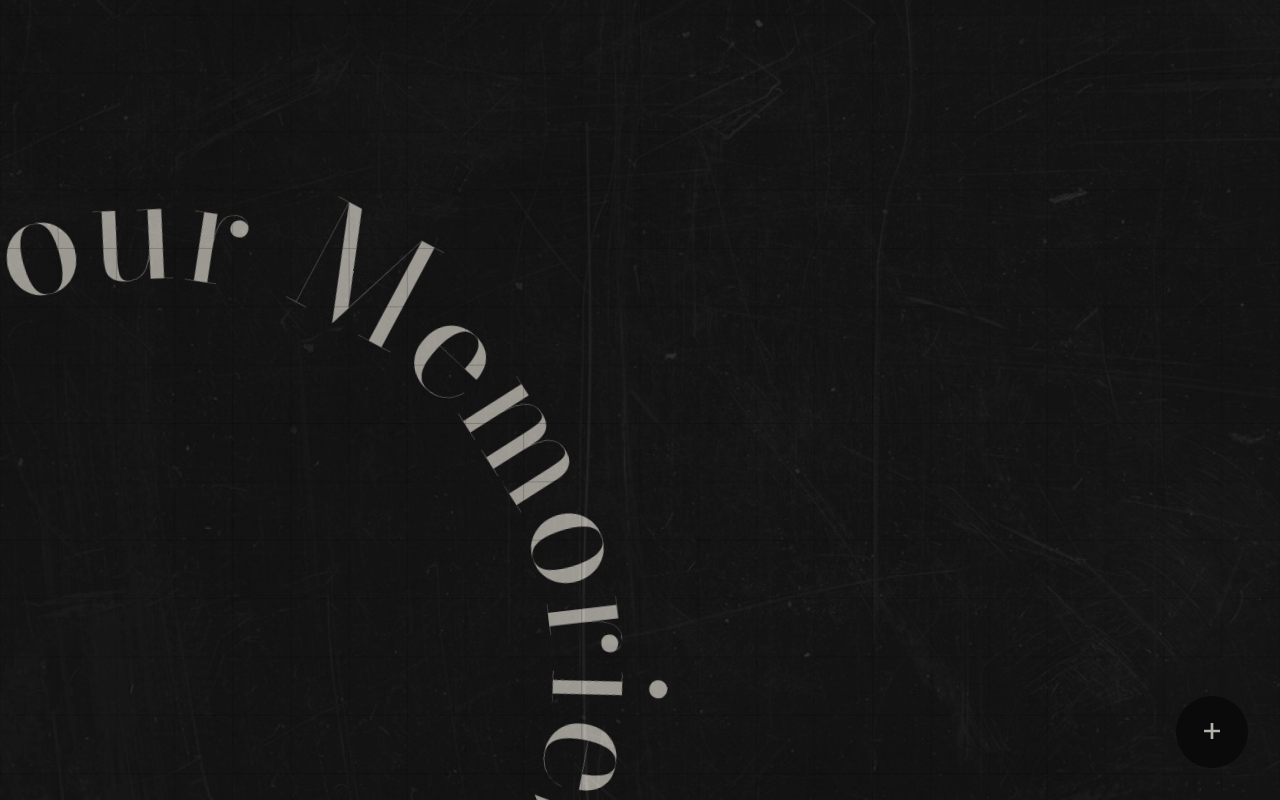
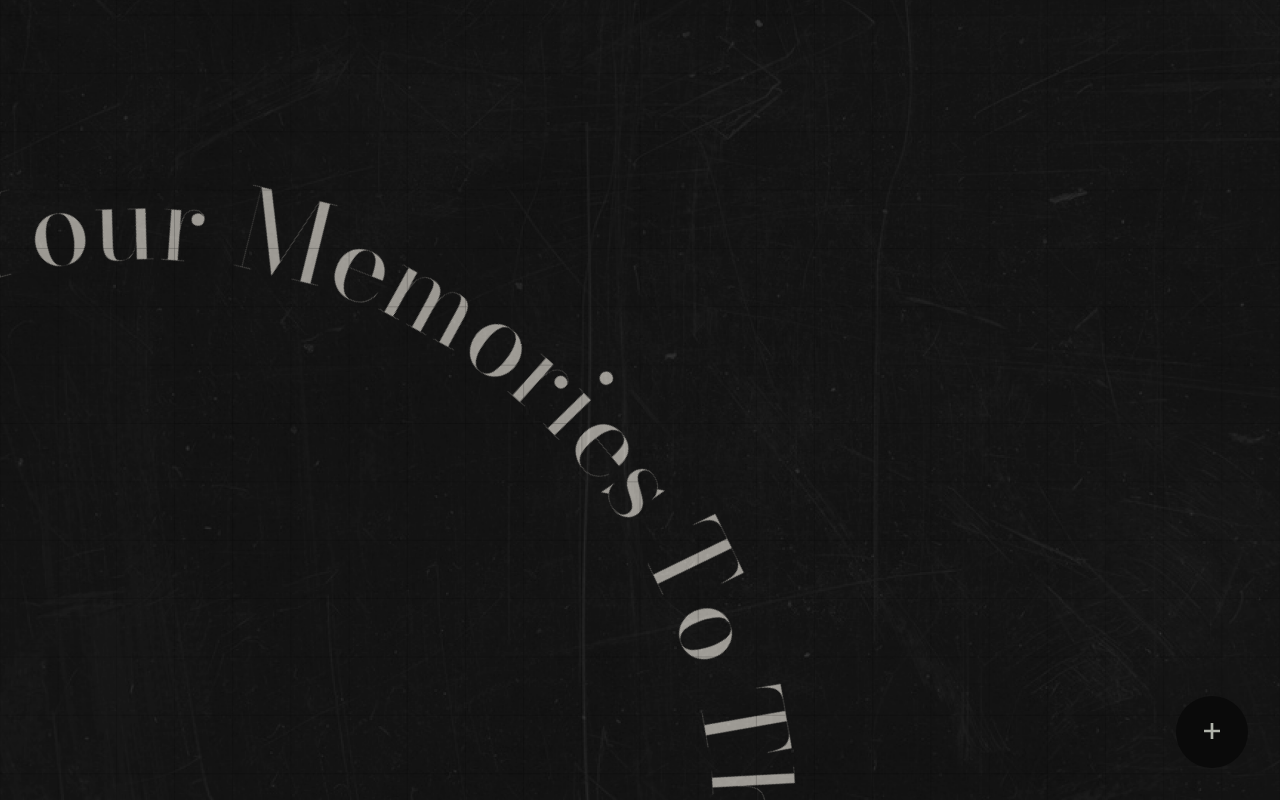
Before and after one commit to fnandesrafael/memoryboard, a React (Vite) app: page / in a window 1280 px wide. Shown: the top 800 px of the page. Built offline with nearby package versions, Linux system fonts and the light colour scheme.

Commit message:
feat: new marquee.svg file

```diff
--- a/src/App.tsx
+++ b/src/App.tsx
@@ -61,7 +61,7 @@ function App() {
             animate={{ opacity: 1 }}
             whileInView={{
               rotate: -360,
-              transition: { duration: 30, repeate: Infinity, ease: 'linear' },
+              transition: { duration: 60, repeate: Infinity, ease: 'linear' },
             }}
             exit={{ opacity: 0 }}
             transition={{ duration: 2 }}
--- a/src/global.styles.ts
+++ b/src/global.styles.ts
@@ -41,8 +41,8 @@ export const Candle = styled(motion.img)`
 `;
 
 export const Marquee = styled(motion.img)`
-  height: 64rem;
-  left: -22rem;
+  height: 82rem;
+  left: -32rem;
   position: absolute;
   top: 22vh;
 `;
```
Also changed, not shown: src/assets/svgs/marquee.svg.
